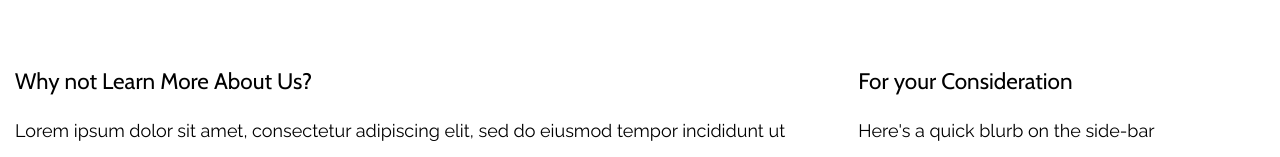
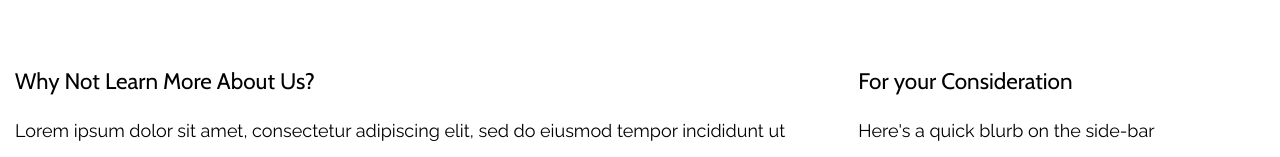
Before and after one commit to wowTerrific/mern-template, a React (Create React App) app: page /about in a window 1280 px wide. Shown: the part 375-532 px from the top of the page. Built offline with nearby package versions, Linux system fonts and the light colour scheme.

Commit message:
Update About.js

```diff
--- a/src/pages/About.js
+++ b/src/pages/About.js
@@ -26,7 +26,7 @@ const About = () => {
 					<Container>
 						<FlexContainer flexID="about-info-flex" isSmall={true}>
 							<div className="about-info-content flex-s-67">
-								<h3>Why not Learn More About Us?</h3>
+								<h3>Why Not Learn More About Us?</h3>
 								<p>Lorem ipsum dolor sit amet, consectetur adipiscing elit, sed do eiusmod tempor incididunt ut labore et dolore magna aliqua. Non odio euismod lacinia at quis risus sed. Scelerisque eu ultrices vitae auctor eu augue ut. Nunc id cursus metus aliquam eleifend mi in. Purus gravida quis blandit turpis. Pretium quam vulputate dignissim suspendisse. Vitae nunc sed velit dignissim sodales ut eu sem. Mi quis hendrerit dolor magna eget est lorem ipsum dolor. Et sollicitudin ac orci phasellus. Aliquam faucibus purus in massa tempor nec feugiat. Ornare quam viverra orci sagittis eu volutpat odio facilisis mauris. Sit amet facilisis magna etiam tempor. Massa placerat duis ultricies lacus sed turpis tincidunt. Felis donec et odio pellentesque diam. Sed ullamcorper morbi tincidunt ornare massa eget egestas. Eu nisl nunc mi ipsum. Nisl suscipit adipiscing bibendum est ultricies integer. Vitae auctor eu augue ut lectus arcu bibendum at. Quam lacus suspendisse faucibus interdum.</p>
 
 								<p>Quis varius quam quisque id diam vel quam elementum pulvinar. Donec ultrices tincidunt arcu non sodales neque sodales ut etiam. Vel pretium lectus quam id leo in vitae turpis massa. Libero justo laoreet sit amet cursus sit amet dictum sit. Tellus pellentesque eu tincidunt tortor aliquam nulla facilisi. Ac ut consequat semper viverra nam libero justo. Id volutpat lacus laoreet non curabitur gravida arcu ac. Mauris vitae ultricies leo integer malesuada nunc vel. Bibendum enim facilisis gravida neque convallis. Nibh cras pulvinar mattis nunc sed blandit libero volutpat. Et netus et malesuada fames ac. Nisl pretium fusce id velit ut tortor pretium.</p>
```
